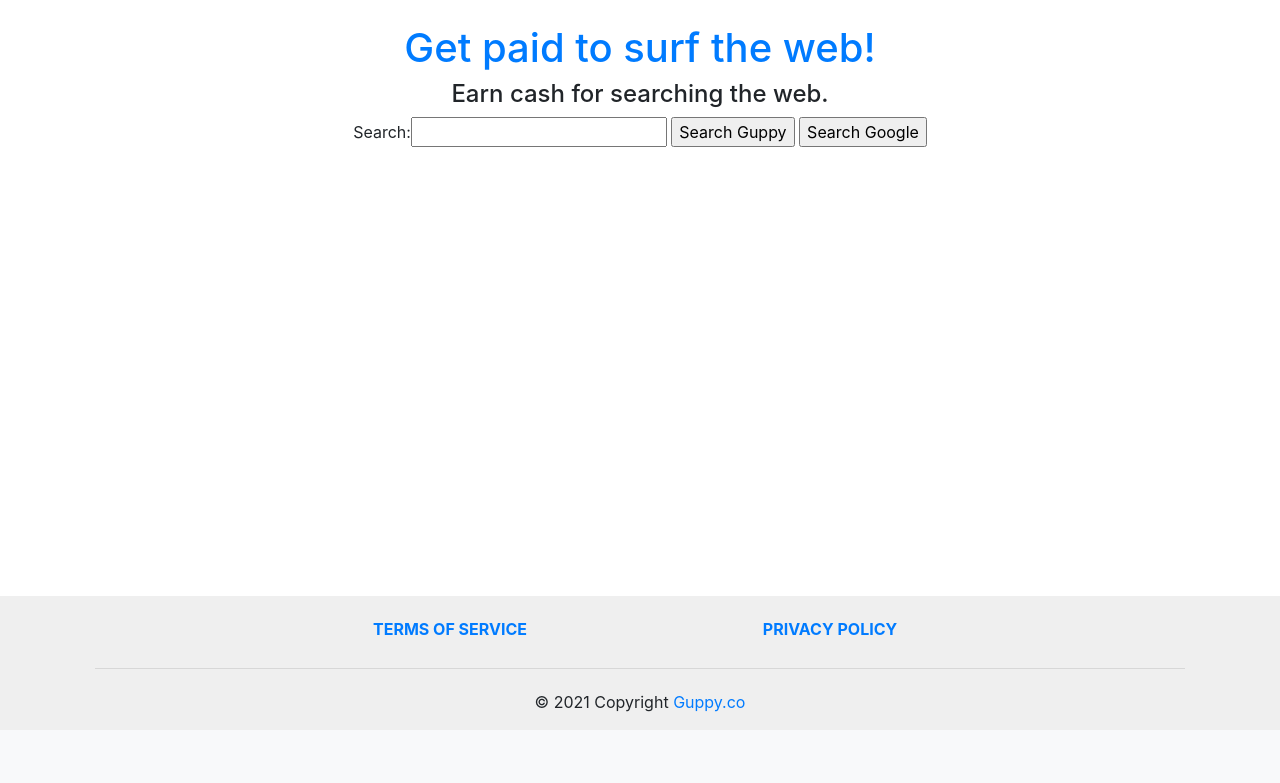
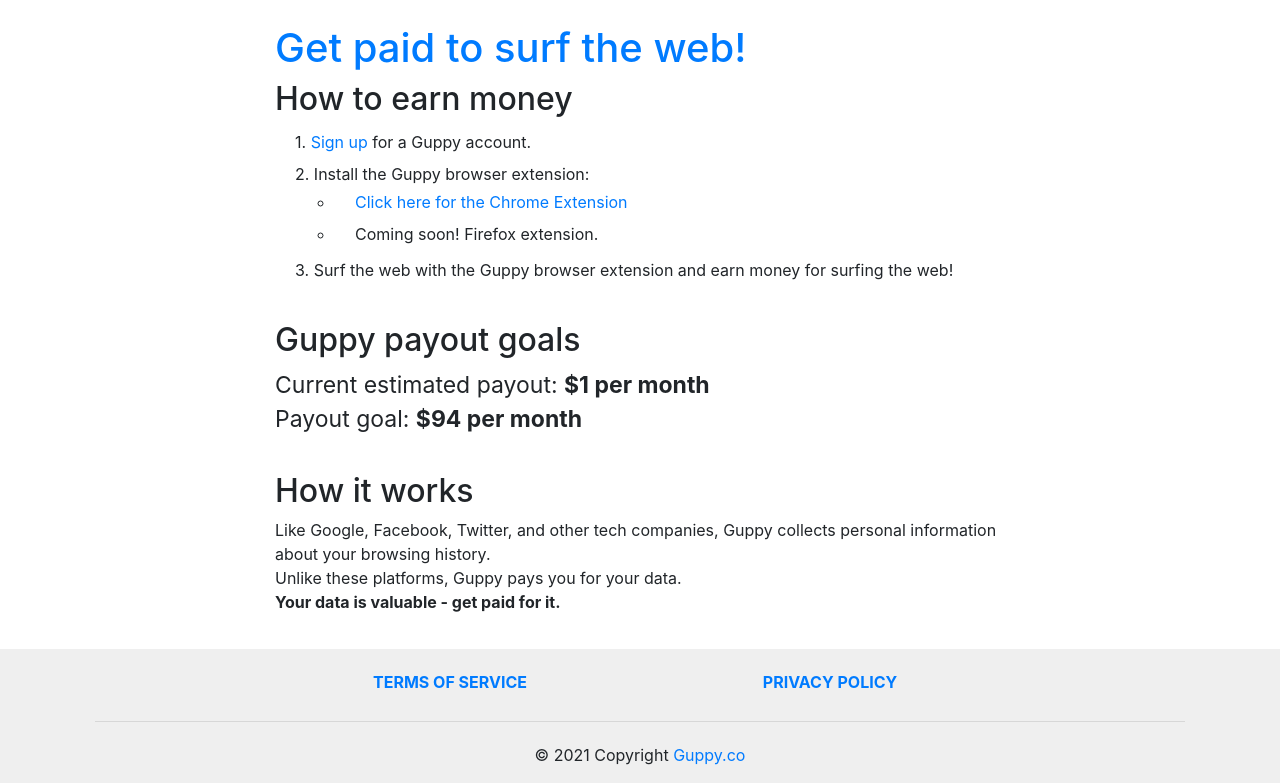
Before and after one commit to guppyco/fishbowl, a Django app: page / in a window 1280 px wide. Shown: the part 70-853 px from the top of the page. Before the commit the page ends 782 px from the top, so only its background shows below. Run offline with Django 3.2, Linux system fonts and the light colour scheme; parts of the project's set-up code (start-up, migrations or seed data) failed here and were passed over; some libraries are stand-ins or nearby versions.

Commit message:
Update the homepage

```diff
--- a/frontend/css/style.css
+++ b/frontend/css/style.css
@@ -52,3 +52,15 @@
 footer hr.clearfix {
   margin: 5px 10px;
 }
+
+/* Home page */
+.home-page section {
+  margin-bottom: 35px;
+}
+.home-page .instructions ul li {
+  border: none;
+  padding: 0.25rem 1.25rem;
+}
+.home-page .large-font {
+  font-size: 23px;
+}
--- a/search/templates/search/home.html
+++ b/search/templates/search/home.html
@@ -1,11 +1,45 @@
 {% extends "index.html" %}
 
 {% block content %}
-<div class="row">
-  <div class="col-md-8 offset-md-2 text-center">
+<div class="row home-page">
+  <div class="col-md-8 offset-md-2">
     {% if not user.is_authenticated %}
     <a href="{% url 'signup' %}"><h1>Get paid to surf the web!</h1></a>
     {% endif %}
+    <section class="instructions">
+      <h2>How to earn money</h2>
+      <ul class="list-group list-group-flush">
+        <li class="list-group-item">1. <a href="{% url 'signup' %}">Sign up</a> for a Guppy account.</li>
+        <li class="list-group-item">
+          2. Install the Guppy browser extension:<br/>
+          <ul>
+            <li><a href="https://chrome.google.com/webstore/detail/guppy/fcbbbaehpmcgbcoibbcihdjnlibenmfh" target="_blank">Click here for the Chrome Extension</a></li>
+            <li>Coming soon! Firefox extension.</li>
+          </ul>
+        </li>
+        <li class="list-group-item">3. Surf the web with the Guppy browser extension and earn money for surfing the web!</li>
+      </ul>
+    </section>
+
+    <section class="large-font">
+      <h2>Guppy payout goals</h2>
+      <div>
+        Current estimated payout: <b>$1 per month</b>
+      </div>
+      <div>
+        Payout goal: <b>$94 per month</b>
+      </div>
+    </section>
+
+    <section>
+      <h2>How it works</h2>
+      <p>
+        Like Google, Facebook, Twitter, and other tech companies, Guppy collects personal information about your browsing history.<br />
+        Unlike these platforms, Guppy pays you for your data.<br />
+        <b>Your data is valuable - get paid for it.</b>
+      </p>
+    </section>
+    <!--
     <h4>Earn cash for searching the web.</h4>
     <form method="POST">
       {% csrf_token %}
@@ -13,6 +47,7 @@
       <input type="submit" name="search-guppy" value="Search Guppy" />
       <input type="submit" name="search-google" value="Search Google" />
     </form>
+    -->
   </div>
 </div>
 {% endblock %}
```
